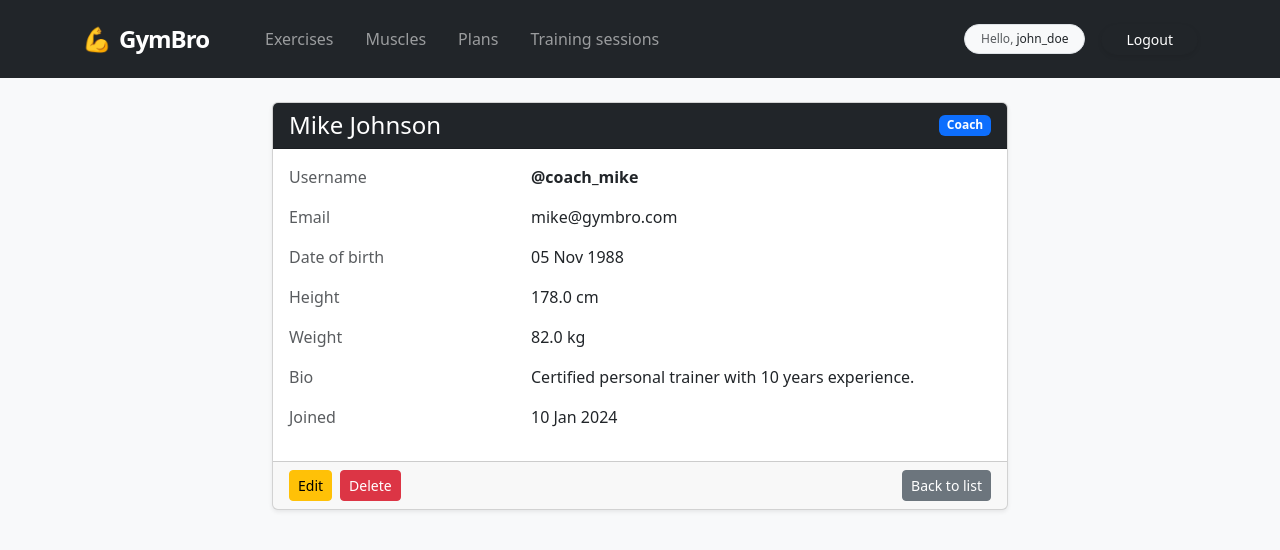
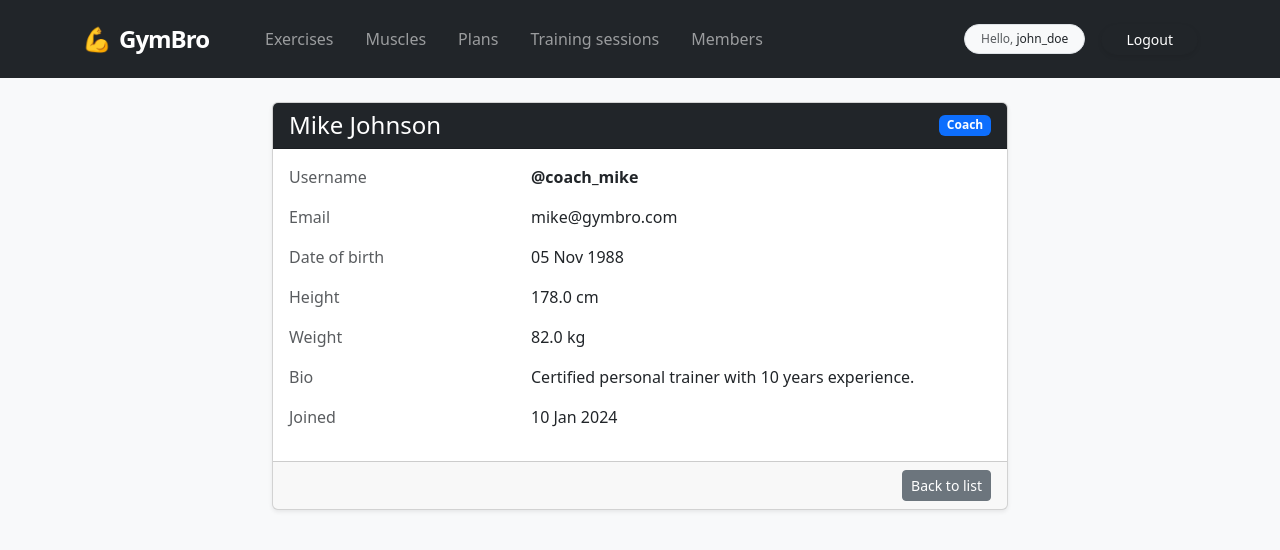
Before and after one commit to MateuszRuszczynski/GymBro, a Django app: page /gymusers/3/ in a window 1280 px wide. Shown: the top 550 px of the page. Run offline with Django 5.2, Linux system fonts and the light colour scheme; a user stored in the database is signed in; data comes from the database, SQL or seed files in the repository.

Commit message:
feat: add conditional request.user.is_stuff to gym user model htmls

```diff
--- a/templates/base.html
+++ b/templates/base.html
@@ -20,8 +20,8 @@
           <li class="nav-item"><a class="nav-link px-3" href="{% url 'tracker:exercise-list' %}">Exercises</a></li>
           <li class="nav-item"><a class="nav-link px-3" href="{% url 'tracker:muscle-group-list' %}">Muscles</a></li>
           <li class="nav-item"><a class="nav-link px-3" href="{% url 'tracker:workout-plan-list' %}">Plans</a></li>
-          <li class="nav-item"><a class="nav-link px-3" href="{% url 'tracker:workout-log-list' %}">Training
-            sessions</a></li>
+          <li class="nav-item"><a class="nav-link px-3" href="{% url 'tracker:workout-log-list' %}">Training sessions</a></li>
+          <li class="nav-item"><a class="nav-link px-3" href="{% url 'tracker:gym-user-list' %}">Members</a></li>
         </ul>
 
         <div class="navbar-nav ms-auto align-items-center">
--- a/templates/tracker/gymuser_detail.html
+++ b/templates/tracker/gymuser_detail.html
@@ -71,8 +71,10 @@
           </div>
         </div>
         <div class="card-footer d-flex gap-2">
-          <a href="{% url 'tracker:gym-user-update' pk=gym_user.pk %}" class="btn btn-warning btn-sm">Edit</a>
-          <a href="{% url 'tracker:gym-user-delete' pk=gym_user.pk %}" class="btn btn-danger btn-sm">Delete</a>
+          {% if request.user.is_stuff %}
+            <a href="{% url 'tracker:gym-user-update' pk=gym_user.pk %}" class="btn btn-warning btn-sm">Edit</a>
+            <a href="{% url 'tracker:gym-user-delete' pk=gym_user.pk %}" class="btn btn-danger btn-sm">Delete</a>
+          {% endif %}
           <a href="{% url 'tracker:gym-user-list' %}" class="btn btn-secondary btn-sm ms-auto">Back to list</a>
         </div>
       </div>
```
Also changed, not shown: templates/tracker/gymuser_list.html (+5 -3 lines).
